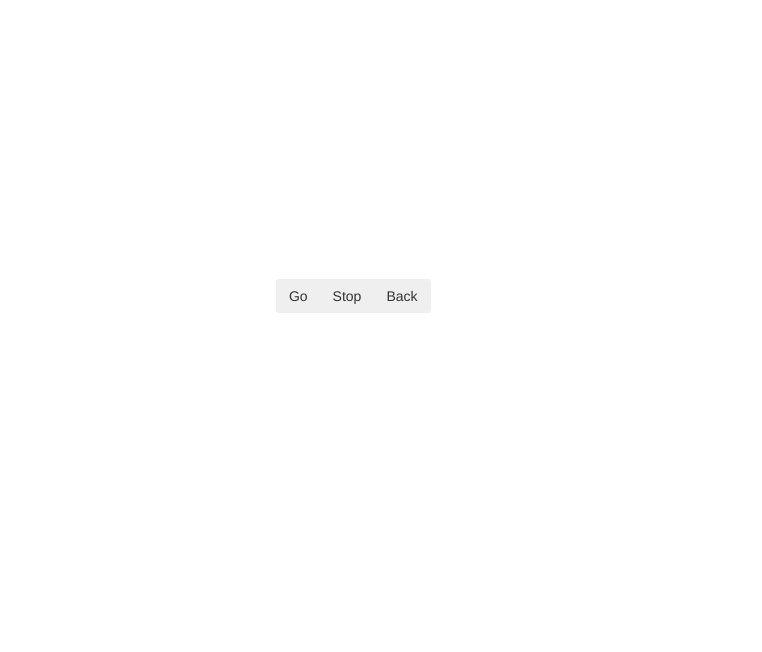
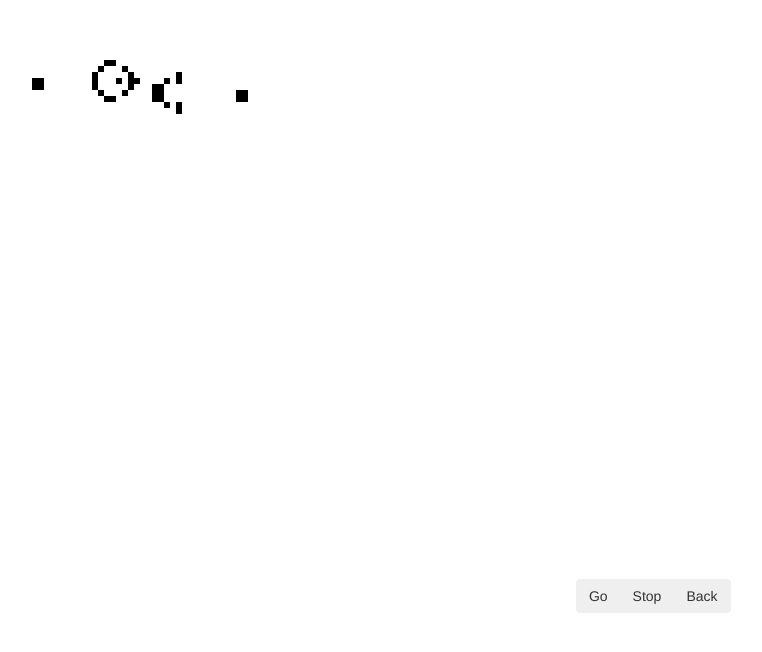
Before and after one commit to johnttan/networks_and_simulations, a plain HTML site: page conway_game_of_life/index.html in a window 1280 px wide. Shown: the whole page, without its empty margins (28-790 px from the left). Drawn offline with nearby package versions, Linux system fonts and the light colour scheme.

Commit message:
Fixed bug, implemented glider gun.

```diff
--- a/conway_game_of_life/index.html
+++ b/conway_game_of_life/index.html
@@ -9,7 +9,7 @@
   <script src="sim.js"></script>
 </head>
 <body>
-  <canvas id="mainCanvas" width="300" height="300"></canvas>
+  <canvas id="mainCanvas" width="600" height="600"></canvas>
   <div class="btn-group">
     <button class='btn' id="go">Go</button>
     <button class='btn' id="stop">Stop</button>
--- a/conway_game_of_life/sim.js
+++ b/conway_game_of_life/sim.js
@@ -10,7 +10,7 @@
   var UnitStep = function(grid){
     var live = 0;
     var dead = 0;
-    var neighbors = [grid[this.x][this.y-1], grid[this.x][this.y+1], grid[this.y][this.x+1], grid[this.y][this.x-1]];
+    var neighbors = [grid[this.x][this.y-1], grid[this.x][this.y+1], grid[this.x+1][this.y], grid[this.x-1][this.y]];
     if(this.x-1 >= 0){
       var xminus = grid[this.x-1];
     }
@@ -25,6 +25,7 @@
       if(xplus){neighbors.push(xplus[this.y+1])};
       if(xminus){neighbors.push(xminus[this.y+1])};
     }
+    console.log(neighbors)
     _.each(neighbors, function(el){
       if(el){
         if(el.color == 'black'){
@@ -48,17 +49,17 @@
     if(!changed){
       return false
     }else{
-      if(this.color == 'white'){
-        this.ctx.fillStyle = 'white';
-      }else{
-        this.ctx.fillStyle = 'black';
-      }
+      this.ctx.fillStyle = this.color;
       this.ctx.fillRect(this.x*this.width, this.y*this.width, this.width, this.width)
       return true
     }
   }
   Unit.prototype.step = UnitStep;
-  var MainEngine = function(elId, threshold, interval, width){
+  Unit.prototype.render = function(){
+    this.ctx.fillStyle = this.color
+    this.ctx.fillRect(this.x*this.width, this.y*this.width, this.width, this.width)
+  }
+  var MainEngine = function(elId, threshold, interval, width, coords){
     this.canvas = document.getElementById(elId);
     this.ctx = this.canvas.getContext('2d');
     this.history = [];
@@ -69,19 +70,42 @@
     this.steps = 0;
     this.width = width;
     (function(that){
-      _.each(_.range(50), function(el){
+      _.each(_.range(100), function(el){
         that.grid[el] = [];
-        _.each(_.range(50), function(el1){
-          var rand = Math.random();
-          var color = 'white';
-          if(rand > that.threshold){
-            color = 'black';
-          }
-          var unit = new Unit(el, el1, color, that.ctx, that.width);
+        _.each(_.range(100), function(el1){
+          var unit = new Unit(el, el1, 'white', that.ctx, that.width);
           that.grid[el].push(unit);
         })
       })
     })(this)
+    if(coords){
+      (function(that){
+        _.each(coords, function(pair){
+          that.grid[pair[0]][pair[1]].color = 'black';
+        })
+      })(this)
+    }else{
+      (function(that){
+        _.each(_.range(100), function(el){
+          _.each(_.range(100), function(el1){
+            var rand = Math.random();
+            var color = 'white';
+            if(rand > that.threshold){
+              color = 'black';
+            }
+            that.grid[el][el1].color = color;
+          })
+        })
+      })(this)
+    }
+    (function(that){
+      _.each(that.grid, function(el){
+        _.each(el, function(el1){
+          el1.render();
+        })
+      })
+    })(this)
+
     this.history.push(_.cloneDeep(this.grid));
     console.log(this.grid);
   }
@@ -120,8 +144,26 @@
   }
 
   $(function(){
+    var coords = false;
     // engine constructor accepts (canvasID, randomAliveThreshold, stepTimeInterval in ms, blockWidth)
-    var engine = new MainEngine('mainCanvas', .9, 100, 6);
+    // var coords = [[20, 20], [20, 21], [20, 22], [20, 23], [20, 24]]
+    // var coords = [[10, 10], [10, 11], [11, 10], [11, 11]]
+    var coords = [
+    [24, 8],
+    [22, 7], [24, 7],
+    [12, 6], [13, 6], [20, 6], [21, 6], [34, 6], [35, 6],
+    [11, 5], [15, 5], [20, 5], [21, 5], [34, 5], [35, 5],
+    [0, 4], [1, 4], [10, 4], [16, 4], [20, 4], [21, 4],
+    [0, 3], [1, 3], [10, 3], [14, 3], [16, 3], [17, 3], [22, 3], [24, 3],
+    [10, 2], [16, 2], [24, 2],
+    [11, 1], [15, 1],
+    [12, 0], [13, 0]
+]
+    _.each(coords, function(pair){
+      pair[0] += 10;
+      pair[1] += 10;
+    })
+    var engine = new MainEngine('mainCanvas', .9, 100, 6, coords);
     var go = function(){
       engine.steps = engine.history.length;
       if(engine.cachedTimeout){
```
